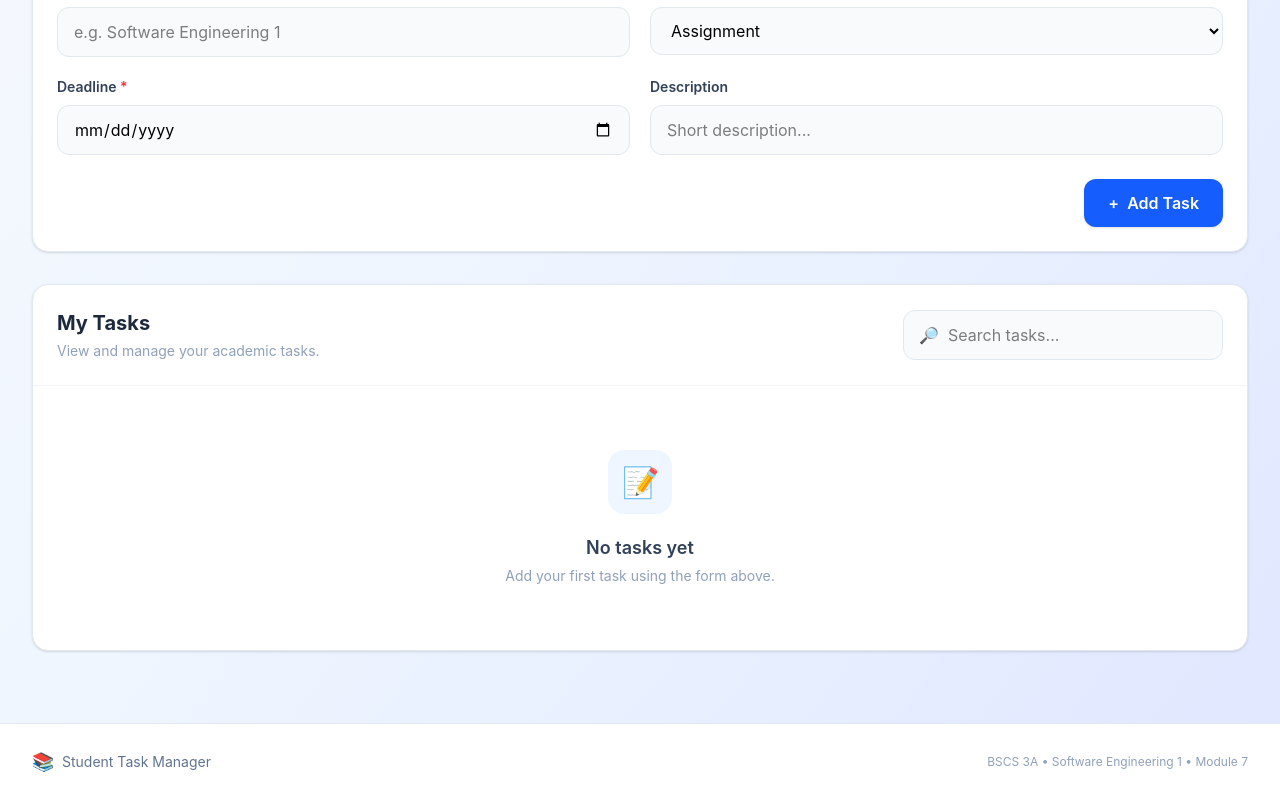
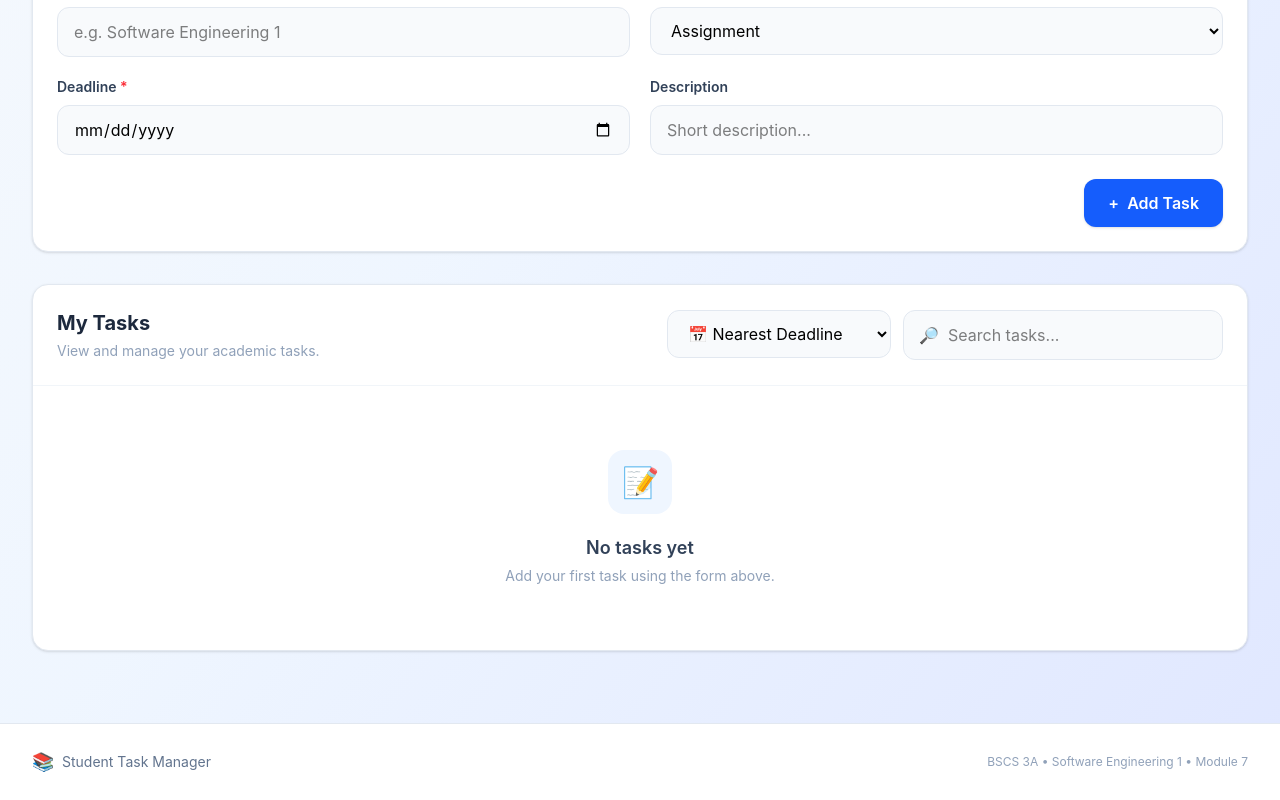
Before and after one commit to ryzamora/zamora-module7-vue-system, a Vue app: page / in a window 1280 px wide. Shown: the part 823-1623 px from the top of the page. Built offline with nearby package versions, Linux system fonts and the light colour scheme.

Commit message:
Add task sorting by deadline

```diff
--- a/src/components/RecordList.vue
+++ b/src/components/RecordList.vue
@@ -16,18 +16,34 @@ const emit = defineEmits([
 
 const searchText = ref('')
 
+/* Sort tasks by deadline */
+const sortOrder = ref('nearest')
+
 const filteredTasks = computed(() => {
   const search = searchText.value.toLowerCase().trim()
 
-  if (!search) {
-    return props.tasks
-  }
+  let result = props.tasks
 
-  return props.tasks.filter(task =>
+  /* Search */
+  if (search) {
+    result = props.tasks.filter(task =>
       task.title.toLowerCase().includes(search) ||
       task.subject.toLowerCase().includes(search) ||
       task.type.toLowerCase().includes(search)
     )
+  }
+
+  /* Sort by deadline */
+  return [...result].sort((a, b) => {
+    const dateA = new Date(a.deadline)
+    const dateB = new Date(b.deadline)
+
+    if (sortOrder.value === 'nearest') {
+      return dateA - dateB
+    }
+
+    return dateB - dateA
+  })
 })
 </script>
 
@@ -39,6 +55,7 @@ const filteredTasks = computed(() => {
 
       <div class="flex flex-col md:flex-row md:items-center md:justify-between gap-4">
 
+        <!-- Title -->
         <div>
           <h2 class="text-xl font-bold text-slate-800">
             My Tasks
@@ -49,8 +66,29 @@ const filteredTasks = computed(() => {
           </p>
         </div>
 
+        <!-- Sort and Search -->
+        <div class="flex flex-col sm:flex-row gap-3 w-full md:w-auto">
+
+          <!-- Sort -->
+          <div class="w-full sm:w-56">
+
+            <select
+              v-model="sortOrder"
+              class="w-full px-4 py-3 rounded-xl border border-slate-200 bg-slate-50 focus:bg-white focus:outline-none focus:ring-4 focus:ring-blue-100 focus:border-blue-500 transition"
+            >
+              <option value="nearest">
+                📅 Nearest Deadline
+              </option>
+
+              <option value="farthest">
+                📅 Farthest Deadline
+              </option>
+            </select>
+
+          </div>
+
           <!-- Search -->
-        <div class="relative w-full md:w-80">
+          <div class="relative w-full sm:w-80">
 
             <span class="absolute left-4 top-1/2 -translate-y-1/2 text-slate-400">
               🔎
@@ -62,6 +100,8 @@ const filteredTasks = computed(() => {
               placeholder="Search tasks..."
               class="w-full pl-11 pr-4 py-3 rounded-xl border border-slate-200 bg-slate-50 focus:bg-white focus:outline-none focus:ring-4 focus:ring-blue-100 focus:border-blue-500 transition"
             />
+
+          </div>
 
         </div>
 
@@ -147,6 +187,7 @@ const filteredTasks = computed(() => {
                 {{ task.title }}
               </h3>
 
+              <!-- Task Type -->
               <span
                 class="text-xs font-semibold px-2.5 py-1 rounded-full bg-blue-50 text-blue-600"
               >
@@ -155,10 +196,12 @@ const filteredTasks = computed(() => {
 
             </div>
 
+            <!-- Description -->
             <p class="text-sm text-slate-500 mt-1">
               {{ task.description || 'No description provided.' }}
             </p>
 
+            <!-- Task Details -->
             <div class="flex flex-wrap items-center gap-4 mt-3 text-sm">
 
               <span class="text-slate-500">
@@ -169,6 +212,7 @@ const filteredTasks = computed(() => {
                 📅 {{ task.deadline }}
               </span>
 
+              <!-- Completed -->
               <span
                 v-if="task.completed"
                 class="font-semibold text-green-600"
@@ -176,6 +220,7 @@ const filteredTasks = computed(() => {
                 ● Completed
               </span>
 
+              <!-- Pending -->
               <span
                 v-else
                 class="font-semibold text-orange-500"
@@ -190,6 +235,7 @@ const filteredTasks = computed(() => {
           <!-- Actions -->
           <div class="flex flex-wrap gap-2">
 
+            <!-- Complete -->
             <button
               @click="emit('complete-task', task.id)"
               class="px-4 py-2 rounded-lg text-sm font-semibold bg-green-50 hover:bg-green-100 text-green-700 transition"
@@ -197,6 +243,7 @@ const filteredTasks = computed(() => {
               {{ task.completed ? '↩ Undo' : '✓ Complete' }}
             </button>
 
+            <!-- Edit -->
             <button
               @click="emit('edit-task', task)"
               class="px-4 py-2 rounded-lg text-sm font-semibold bg-yellow-50 hover:bg-yellow-100 text-yellow-700 transition"
@@ -204,6 +251,7 @@ const filteredTasks = computed(() => {
               ✎ Edit
             </button>
 
+            <!-- Delete -->
             <button
               @click="emit('delete-task', task.id)"
               class="px-4 py-2 rounded-lg text-sm font-semibold bg-red-50 hover:bg-red-100 text-red-600 transition"
```
Lines whose indentation alone changed are shown as unchanged.
